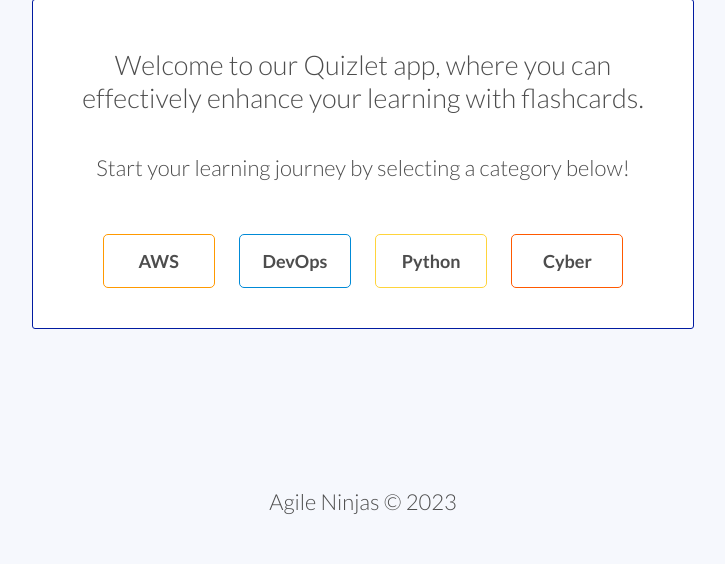
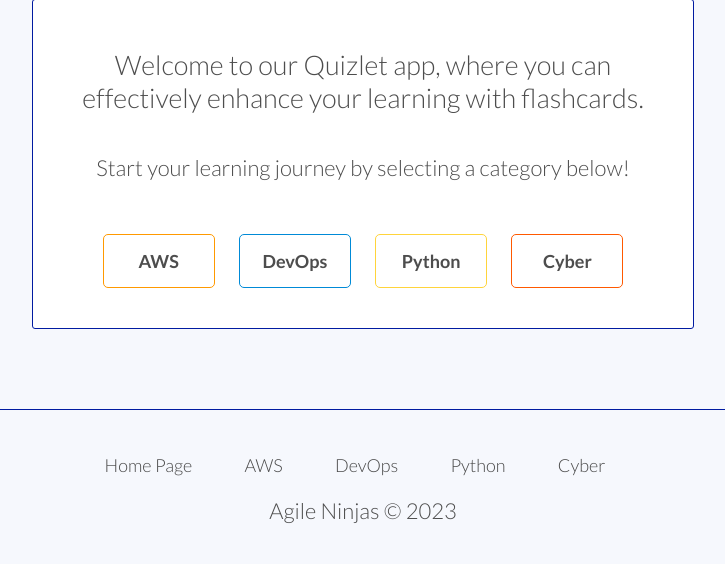
Before and after one commit to WeraGitHub/AgileNinjasProject, a Flask app: page / in a window 1280 px wide. Shown: the part 245-809 px from the top of the page, without its empty margins (277-1002 px from the left). Before the commit the page ends 759 px from the top, so only its background shows below. Run offline with Flask 3, Linux system fonts and the light colour scheme.

Commit message:
Add and sytle footer navigation

```diff
--- a/application/static/styles.css
+++ b/application/static/styles.css
@@ -318,3 +318,23 @@ footer {
         background-color: #960867;
     }
 }
+
+
+footer a {
+    color: #4A4A4A;
+    font-size: 18px;
+    margin: 0px 16px 0px 0px;
+    padding: 8px 16px;
+    text-decoration: none;
+    &:hover {
+        text-decoration: underline;
+    }
+}
+
+footer{
+    border-top: 1px solid #011ba1;
+}
+
+footer p {
+    margin-top: 20px
+}
--- a/application/templates/base.html
+++ b/application/templates/base.html
@@ -19,6 +19,11 @@
         {% endblock %}
     </main>
     <footer>
+        <a href="/">Home Page</a>
+        <a href="/question/AWS/1" >AWS</a>
+        <a href="/question/DevOps/1" >DevOps</a>
+        <a href="/question/Python/1" >Python</a>
+        <a href="/question/Cyber/1" >Cyber</a>
         <p>Agile Ninjas &copy; 2023</p>
     </footer>
 
```
